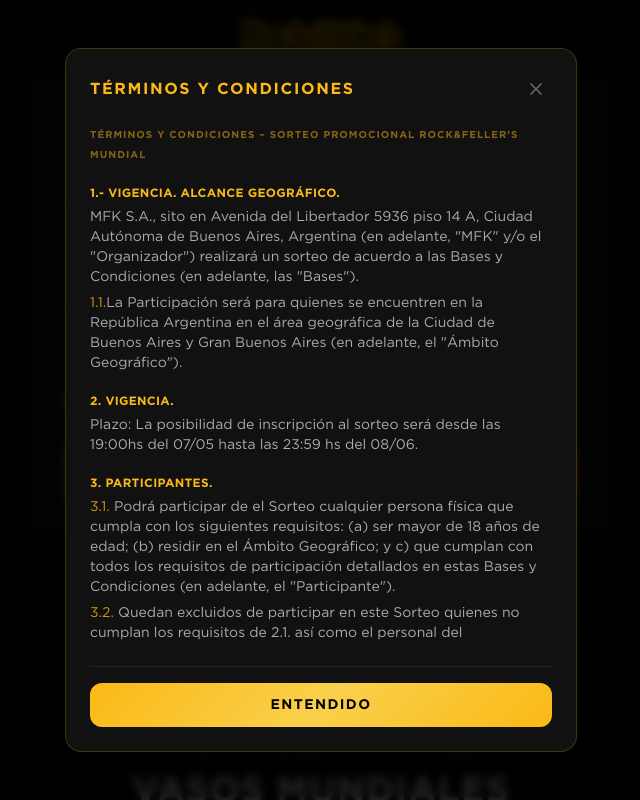
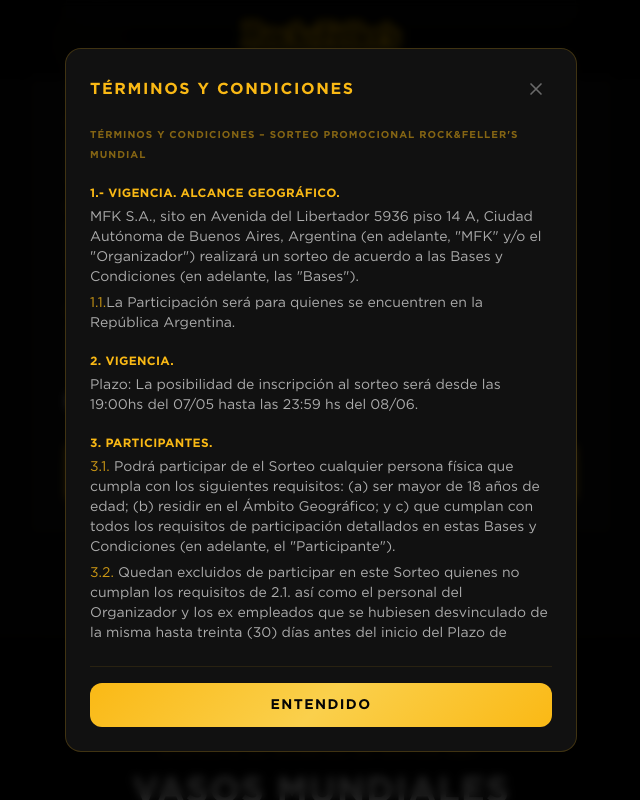
Before and after one commit to RockMKT/rf-sorteo-samsung, a Next.js app: page / in a window 1280 px wide. Both pictures are taken after a click on the button "Términos y Condiciones". Shown: the part 1070-1870 px from the top of the page, without its empty margins (319-959 px from the left). Built offline with nearby package versions, Linux system fonts and the light colour scheme.

Commit message:
modificacion terminos y condiciones: ambito geografico

```diff
--- a/components/ModalTerminos.tsx
+++ b/components/ModalTerminos.tsx
@@ -58,7 +58,7 @@ export default function ModalTerminos({ onClose }: Props) {
           <div className="space-y-1.5">
             <p className="font-display text-rf-dorado text-xs uppercase tracking-wide">1.- Vigencia. Alcance Geográfico.</p>
             <p>MFK S.A., sito en Avenida del Libertador 5936 piso 14 A, Ciudad Autónoma de Buenos Aires, Argentina (en adelante, &quot;MFK&quot; y/o el &quot;Organizador&quot;) realizará un sorteo de acuerdo a las Bases y Condiciones (en adelante, las &quot;Bases&quot;).</p>
-            <p><span className="text-rf-dorado/80">1.1.</span>La Participación será para quienes se encuentren en la República Argentina en el área geográfica de la Ciudad de Buenos Aires y Gran Buenos Aires (en adelante, el &quot;Ámbito Geográfico&quot;).</p>
+            <p><span className="text-rf-dorado/80">1.1.</span>La Participación será para quienes se encuentren en la República Argentina.</p>
           </div>
 
           {/* 2 */}
```
